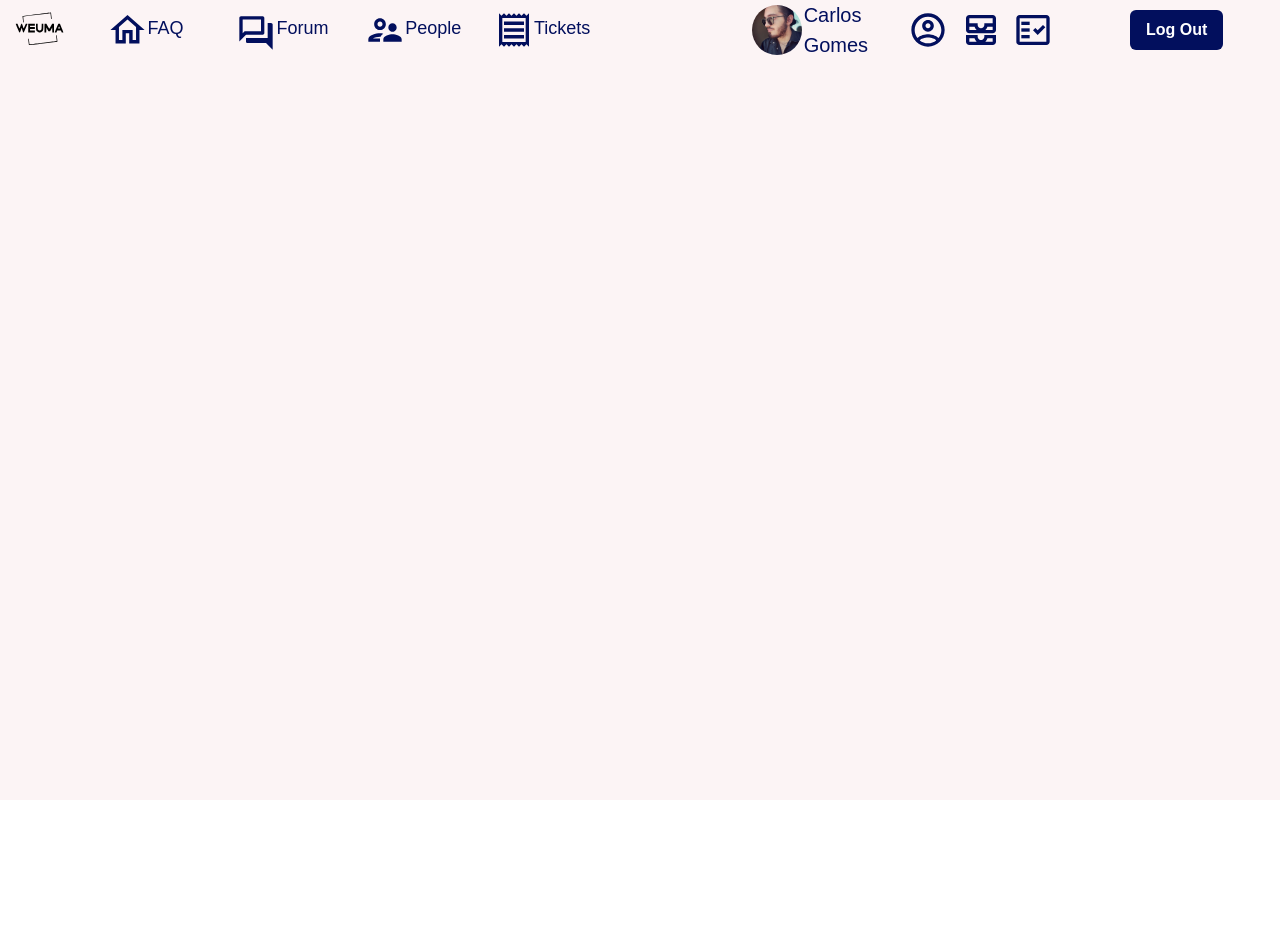
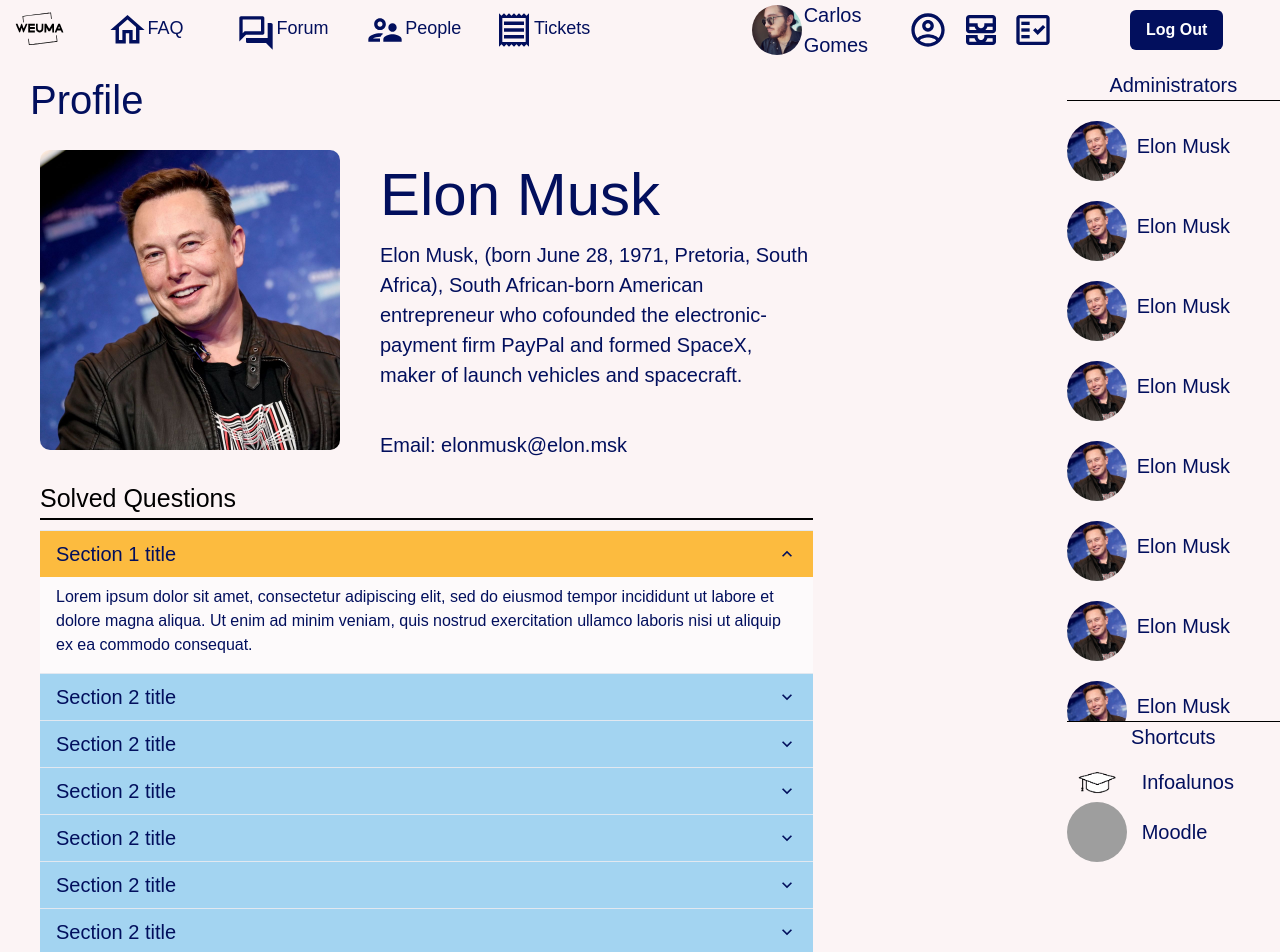
Before and after one commit to CarlosEGCH/weUMa, a React (Create React App) app in the folder weuma/frontend/: page /profile/1 in a window 1280 px wide. Shown: the top 952 px of the page. Before the commit the page ends 800 px from the top, so only its background shows below. Built offline with nearby package versions, Linux system fonts and the light colour scheme; grey boxes are pictures that could not be loaded.

Commit message:
Generic user page finished with responsiveness

```diff
--- a/weuma/frontend/src/App.js
+++ b/weuma/frontend/src/App.js
@@ -11,13 +11,14 @@
 import Forum from './components/Forum.js';
 import People from './components/People.js';
 import Tickets from './components/Tickets.js';
+import UserProfile from './components/UserProfile';
 
 function App() {
 
   const { width } = useViewport();
 
   return (
-    <Box bg='brand.primary' h='100vh'>
+    <Box bg='brand.primary'>
       <BrowserRouter>
       {width > 900 ? <Menu /> : <MobileMenu />}
         <Routes>
@@ -26,7 +27,7 @@
           <Route path="/forum" element={<Forum />} />
           <Route path="/people" element={<People />} />
           <Route path="/tickets" element={<Tickets />} />
-          <Route path="/profile/:id" element={"Hello world"} />
+          <Route path="/profile/:id" element={<UserProfile />} />
         </Routes>
     </BrowserRouter>
     </Box>
--- a/weuma/frontend/src/components/FAQList.js
+++ b/weuma/frontend/src/components/FAQList.js
@@ -46,6 +46,97 @@
       commodo consequat.
     </AccordionPanel>
   </AccordionItem>
+  <AccordionItem>
+    <h2>
+      <AccordionButton _hover={{bg: 'brand.extra'}} bg='brand.secondary' _expanded={{bg: 'brand.extra'}}>
+        <Box flex='1' textAlign='left' fontSize='20px'>
+          Section 2 title
+        </Box>
+        <AccordionIcon />
+      </AccordionButton>
+    </h2>
+    <AccordionPanel pb={4} backgroundColor='rgba(255, 255, 255, 0.6)'>
+      Lorem ipsum dolor sit amet, consectetur adipiscing elit, sed do eiusmod
+      tempor incididunt ut labore et dolore magna aliqua. Ut enim ad minim
+      veniam, quis nostrud exercitation ullamco laboris nisi ut aliquip ex ea
+      commodo consequat.
+    </AccordionPanel>
+  </AccordionItem><AccordionItem>
+    <h2>
+      <AccordionButton _hover={{bg: 'brand.extra'}} bg='brand.secondary' _expanded={{bg: 'brand.extra'}}>
+        <Box flex='1' textAlign='left' fontSize='20px'>
+          Section 2 title
+        </Box>
+        <AccordionIcon />
+      </AccordionButton>
+    </h2>
+    <AccordionPanel pb={4} backgroundColor='rgba(255, 255, 255, 0.6)'>
+      Lorem ipsum dolor sit amet, consectetur adipiscing elit, sed do eiusmod
+      tempor incididunt ut labore et dolore magna aliqua. Ut enim ad minim
+      veniam, quis nostrud exercitation ullamco laboris nisi ut aliquip ex ea
+      commodo consequat.
+    </AccordionPanel>
+  </AccordionItem><AccordionItem>
+    <h2>
+      <AccordionButton _hover={{bg: 'brand.extra'}} bg='brand.secondary' _expanded={{bg: 'brand.extra'}}>
+        <Box flex='1' textAlign='left' fontSize='20px'>
+          Section 2 title
+        </Box>
+        <AccordionIcon />
+      </AccordionButton>
+    </h2>
+    <AccordionPanel pb={4} backgroundColor='rgba(255, 255, 255, 0.6)'>
+      Lorem ipsum dolor sit amet, consectetur adipiscing elit, sed do eiusmod
+      tempor incididunt ut labore et dolore magna aliqua. Ut enim ad minim
+      veniam, quis nostrud exercitation ullamco laboris nisi ut aliquip ex ea
+      commodo consequat.
+    </AccordionPanel>
+  </AccordionItem><AccordionItem>
+    <h2>
+      <AccordionButton _hover={{bg: 'brand.extra'}} bg='brand.secondary' _expanded={{bg: 'brand.extra'}}>
+        <Box flex='1' textAlign='left' fontSize='20px'>
+          Section 2 title
+        </Box>
+        <AccordionIcon />
+      </AccordionButton>
+    </h2>
+    <AccordionPanel pb={4} backgroundColor='rgba(255, 255, 255, 0.6)'>
+      Lorem ipsum dolor sit amet, consectetur adipiscing elit, sed do eiusmod
+      tempor incididunt ut labore et dolore magna aliqua. Ut enim ad minim
+      veniam, quis nostrud exercitation ullamco laboris nisi ut aliquip ex ea
+      commodo consequat.
+    </AccordionPanel>
+  </AccordionItem><AccordionItem>
+    <h2>
+      <AccordionButton _hover={{bg: 'brand.extra'}} bg='brand.secondary' _expanded={{bg: 'brand.extra'}}>
+        <Box flex='1' textAlign='left' fontSize='20px'>
+          Section 2 title
+        </Box>
+        <AccordionIcon />
+      </AccordionButton>
+    </h2>
+    <AccordionPanel pb={4} backgroundColor='rgba(255, 255, 255, 0.6)'>
+      Lorem ipsum dolor sit amet, consectetur adipiscing elit, sed do eiusmod
+      tempor incididunt ut labore et dolore magna aliqua. Ut enim ad minim
+      veniam, quis nostrud exercitation ullamco laboris nisi ut aliquip ex ea
+      commodo consequat.
+    </AccordionPanel>
+  </AccordionItem><AccordionItem>
+    <h2>
+      <AccordionButton _hover={{bg: 'brand.extra'}} bg='brand.secondary' _expanded={{bg: 'brand.extra'}}>
+        <Box flex='1' textAlign='left' fontSize='20px'>
+          Section 2 title
+        </Box>
+        <AccordionIcon />
+      </AccordionButton>
+    </h2>
+    <AccordionPanel pb={4} backgroundColor='rgba(255, 255, 255, 0.6)'>
+      Lorem ipsum dolor sit amet, consectetur adipiscing elit, sed do eiusmod
+      tempor incididunt ut labore et dolore magna aliqua. Ut enim ad minim
+      veniam, quis nostrud exercitation ullamco laboris nisi ut aliquip ex ea
+      commodo consequat.
+    </AccordionPanel>
+  </AccordionItem>
 
 </Accordion>
     );
--- a/weuma/frontend/src/components/RightBar.js
+++ b/weuma/frontend/src/components/RightBar.js
@@ -9,13 +9,13 @@
 export default function RightSideBar(){
 
     return(
-        <Grid autoFlow='row' templateRows='1fr 0.3fr' h='100%'>
-            <GridItem h='100%' pt='70px' borderBottom='1px solid black'>
+        <Flex flexDirection={'column'} h='800px'>
+            <Box h='100%' pt='70px' borderBottom='1px solid black'>
                 <Center borderBottom='1px solid black'>
                     <Text fontSize='20px' color='brand.accent' >Administrators</Text>
                 </Center>
                 <AdminsList></AdminsList>
-            </GridItem>
+            </Box>
             <GridItem>
                 <Center>
                     <Text fontSize='20px' color='brand.accent' >Shortcuts</Text>
@@ -37,6 +37,6 @@
                     </Link>
                 </Box>
             </GridItem>
-        </Grid>
+        </Flex>
     );
 }
--- /dev/null
+++ b/weuma/frontend/src/components/UserProfile.js
@@ -0,0 +1,46 @@
+import * as React from 'react';
+
+import { Text, Center, Grid, GridItem, Box, Flex, Image } from '@chakra-ui/react';
+import RightSideBar from './RightBar.js';
+
+import { useViewport } from '../hooks/Responsive.js';
+
+import elonImage from '../assets/elon.jpg';
+
+import QList from './FAQList.js';
+
+export default function UserProfile(){
+
+    const { width } = useViewport();
+
+    return(<Grid h='100%' templateColumns='repeat(6, 1fr)'>
+            <Box position='absolute' top={['20px', '70px', '70px']} left={['18%', '20px', '30px']}>
+                <Text fontSize={['5vw', '35px', '40px']} color='brand.accent'>Profile</Text>
+            </Box>
+            <GridItem h='100%' p='150px 40px 0px 40px' colStart='1' colEnd={ width > 900 ? 5 : 7 }>
+                <Flex flexDirection='column'>
+                    <Flex flexDirection={width > 900 ? 'row' : 'column'}>
+                    <Image src={elonImage} boxSize='300px' borderRadius={'10px'} />
+                    <Flex flexDirection='column' pl='40px'>
+                        <Text color='brand.accent' fontSize={'60px'}>Elon Musk</Text>
+                        <Text color='brand.accent' fontSize='20px'>
+                            Elon Musk, (born June 28, 1971, Pretoria, South Africa), South African-born American
+                            entrepreneur who cofounded the electronic-payment firm PayPal and formed SpaceX,
+                            maker of launch vehicles and spacecraft.
+                        </Text>
+                        <Text color='brand.accent' fontSize='20px' mt='40px'>
+                            Email: elonmusk@elon.msk
+                        </Text>
+                    </Flex>
+                </Flex>
+                <Flex mt='20px' mb='100px' w='100%' flexDirection='column'>
+                    <Text color='black' fontSize={'25px'} mb='10px' w='100%' borderBottom={'2px solid black'}>Solved Questions</Text>
+                    <QList />
+                </Flex>
+                </Flex>
+            </GridItem>
+            <GridItem colStart={6} display={ width > 900 ? 'initial' : 'none' }>
+                <RightSideBar />
+            </GridItem>
+        </Grid>);
+}
```
